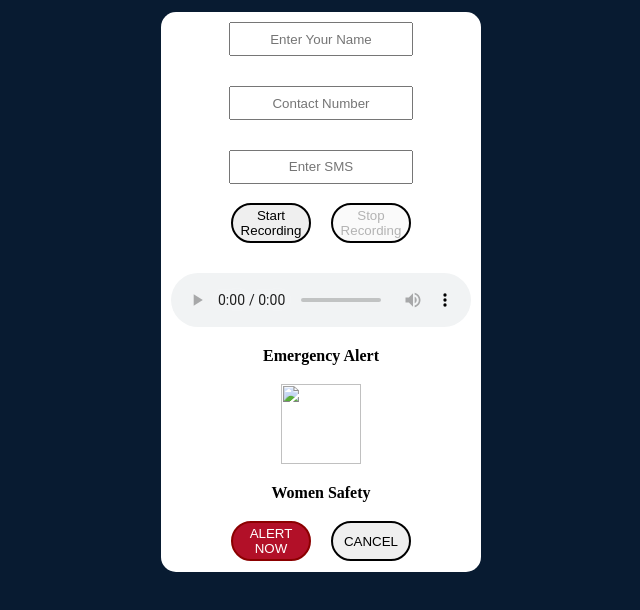
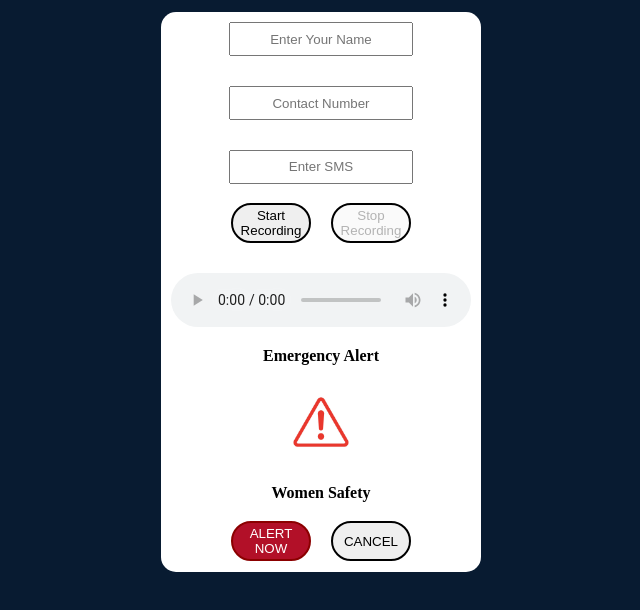
Before and after one commit to Akash-Nagar24/Emergency-Alert-Web-App-for-Women-Safety, a plain HTML site: page index.html in a window 1280 px wide. Shown: the whole page, without its empty margins (319-959 px from the left). Drawn offline with Linux system fonts and the light colour scheme.

Commit message:
Update index.html

```diff
--- a/index.html
+++ b/index.html
@@ -33,7 +33,7 @@
         </div>
     <br>
        <div class="alertImg">
-        <img id="redBell1" src="photo_2025-10-21_14-25-06.jpg">
+        <img id="redBell1" src="photo_2025-11-02_21-59-20.jpg">
         </div>
      <br>
      <div class="alertImg">
```
